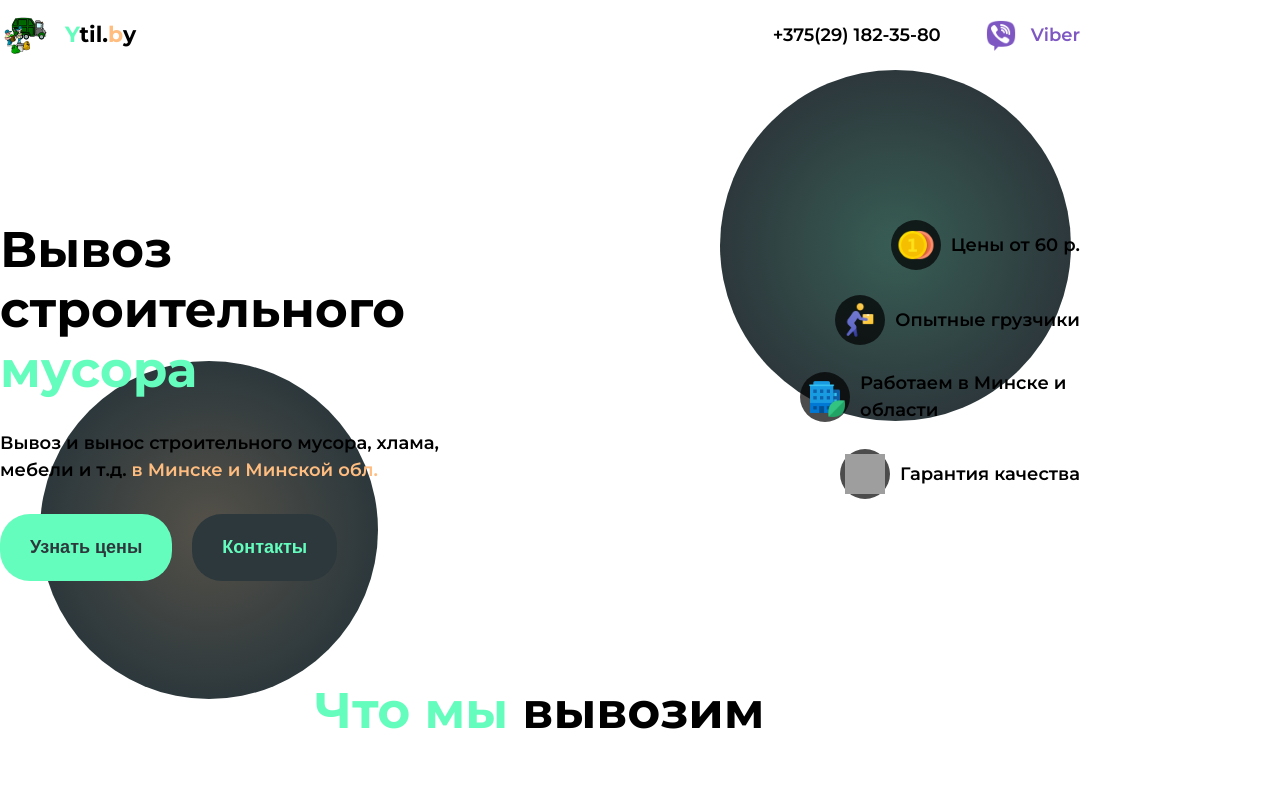
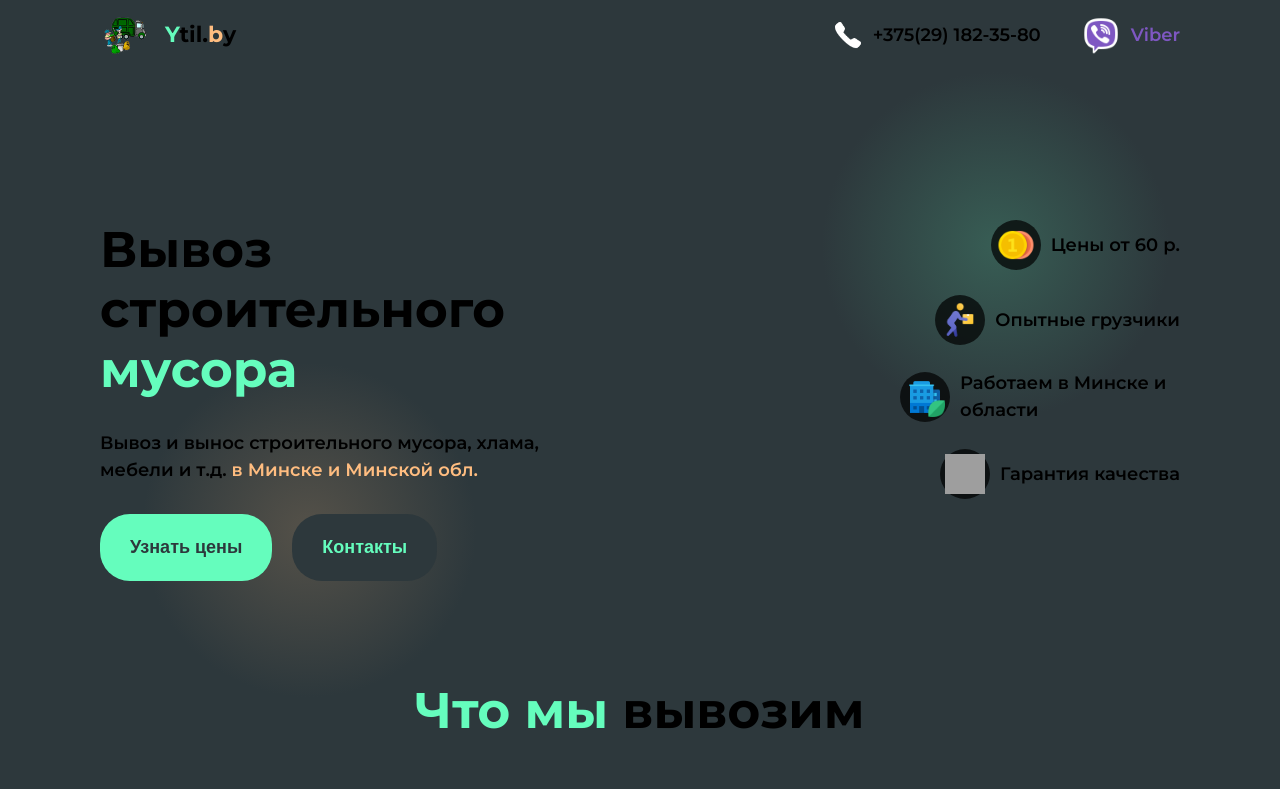
Before and after one commit to DaniilBenyash/Ytil.by, a Next.js app: page / in a window 1280 px wide. Shown: the top 789 px of the page. Built offline with nearby package versions, Linux system fonts and the light colour scheme; grey boxes are pictures that could not be loaded.

Commit message:
fix: style

```diff
--- a/pages/_app.tsx
+++ b/pages/_app.tsx
@@ -1,7 +1,7 @@
 import { Montserrat } from '@next/font/google'
 import type { AppProps } from 'next/app'
+import '../styles/_variables.scss'
 import '../styles/globals.scss'
-import '../styles/_variables.scss'
 import '../styles/home.scss'
 import '../styles/header.scss'
 import '../styles/main.scss'
--- a/pages/index.tsx
+++ b/pages/index.tsx
@@ -9,6 +9,7 @@ import ButtonScroll from "../components/ButtonScroll"
 const Home = () => {
 
   return (
+    <>
       <div className="home">
         <Header />
         <div className="home__body">
@@ -20,6 +21,8 @@ const Home = () => {
         <Contacts />
         <ButtonScroll />
       </div>
+    </>
+
   )
 }
 
--- a/styles/globals.scss
+++ b/styles/globals.scss
@@ -1,9 +1,17 @@
 @import "./_variables.scss";
 
-html,
+html{
+  padding: 0;
+  margin: 0;
+  overflow-x: hidden;
+}
 body {
   padding: 0;
   margin: 0;
+  background: $background-1;
+  display: flex;
+  justify-content: center;
+  overflow-x: hidden;
 }
 
 a {
@@ -18,14 +26,9 @@ a {
 @media (prefers-color-scheme: dark) {
   html {
     color-scheme: dark;
-    overflow-x: hidden;
   }
 
   body {
     color: white;
-    background: $background-1;
-    display: flex;
-    justify-content: center;
-    overflow-x: hidden;
   }
 }
```
Lines whose indentation alone changed are shown as unchanged.
